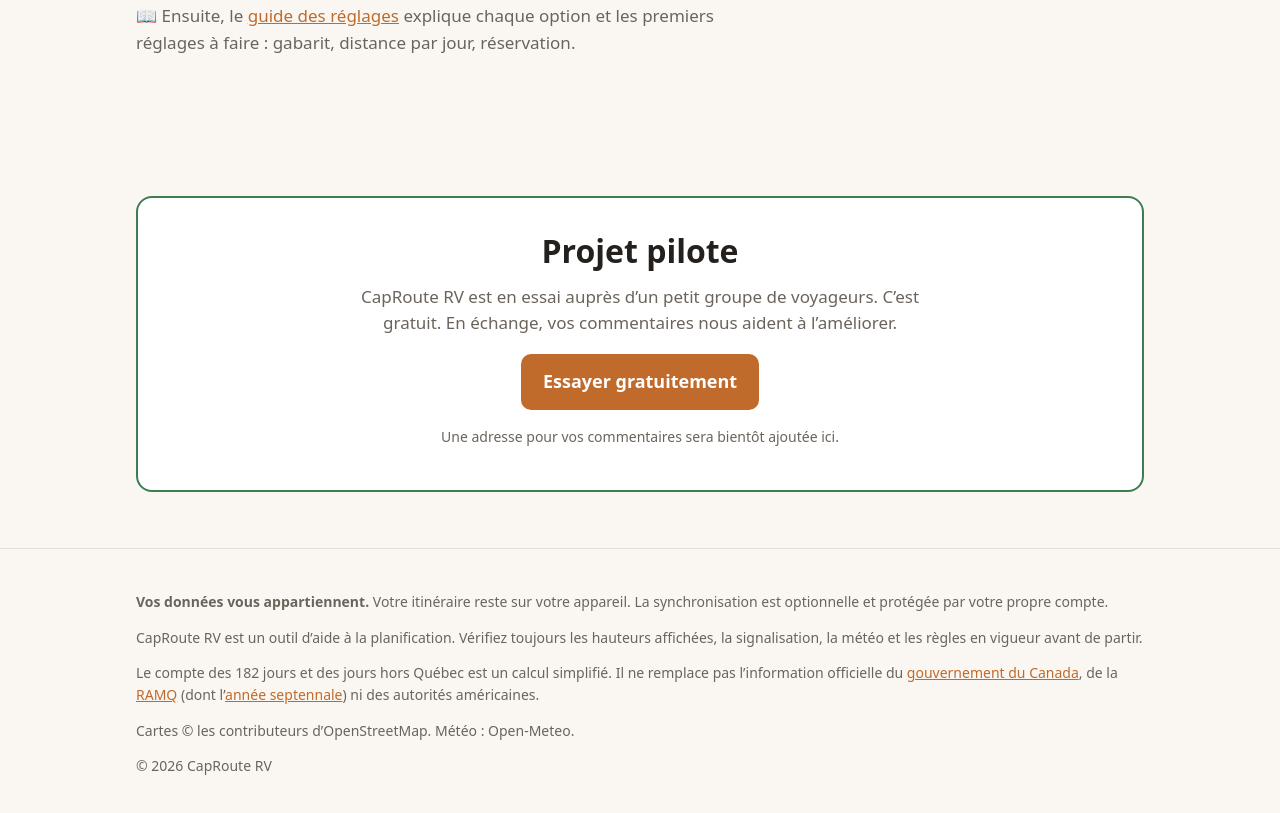
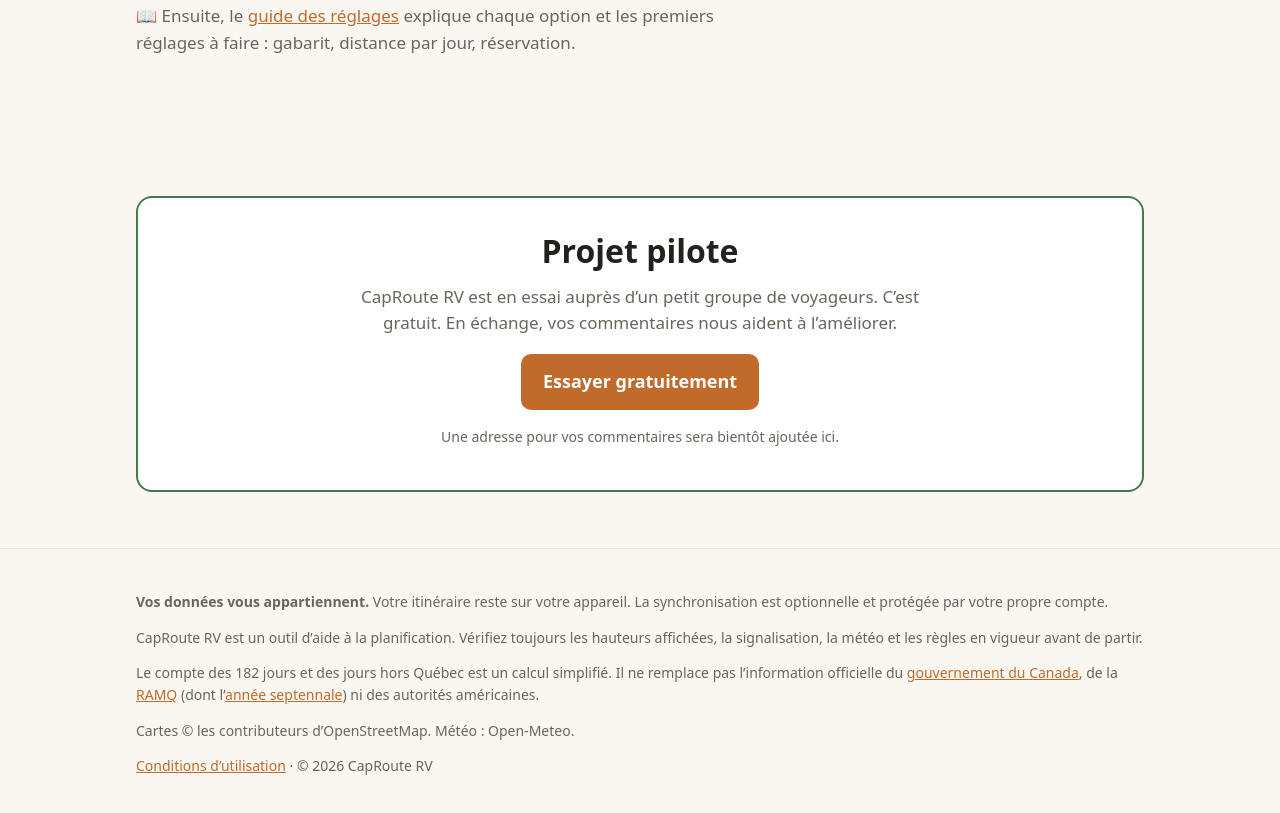
Before and after one commit to robo1493/caprouterv, a plain HTML site: page index.html in a window 1280 px wide. Shown: the part 2347-3160 px from the top of the page. Drawn offline with Linux system fonts and the light colour scheme.

Commit message:
Lien vers les conditions d'utilisation
Co-Authored-By: Claude Opus 5.5 <noreply@anthropic.com>

```diff
--- a/index.html
+++ b/index.html
@@ -153,7 +153,7 @@
     <p>CapRoute RV est un outil d’aide à la planification. Vérifiez toujours les hauteurs affichées, la signalisation, la météo et les règles en vigueur avant de partir.</p>
     <p>Le compte des 182 jours et des jours hors Québec est un calcul simplifié. Il ne remplace pas l’information officielle du <a href="https://voyage.gc.ca/voyager/vivre-etranger/retraite">gouvernement du Canada</a>, de la <a href="https://www.ramq.gouv.qc.ca/fr/citoyens/absence-quebec">RAMQ</a> (dont l’<a href="https://www.ramq.gouv.qc.ca/fr/citoyens/absence-quebec/exceptions-regle-presence">année septennale</a>) ni des autorités américaines.</p>
     <p>Cartes © les contributeurs d’OpenStreetMap. Météo : Open-Meteo.</p>
-    <p>© 2026 CapRoute RV</p>
+    <p><a href="https://robo1493.github.io/cap-ouest/conditions.html">Conditions d’utilisation</a> · © 2026 CapRoute RV</p>
   </div>
 </footer>
 
```
